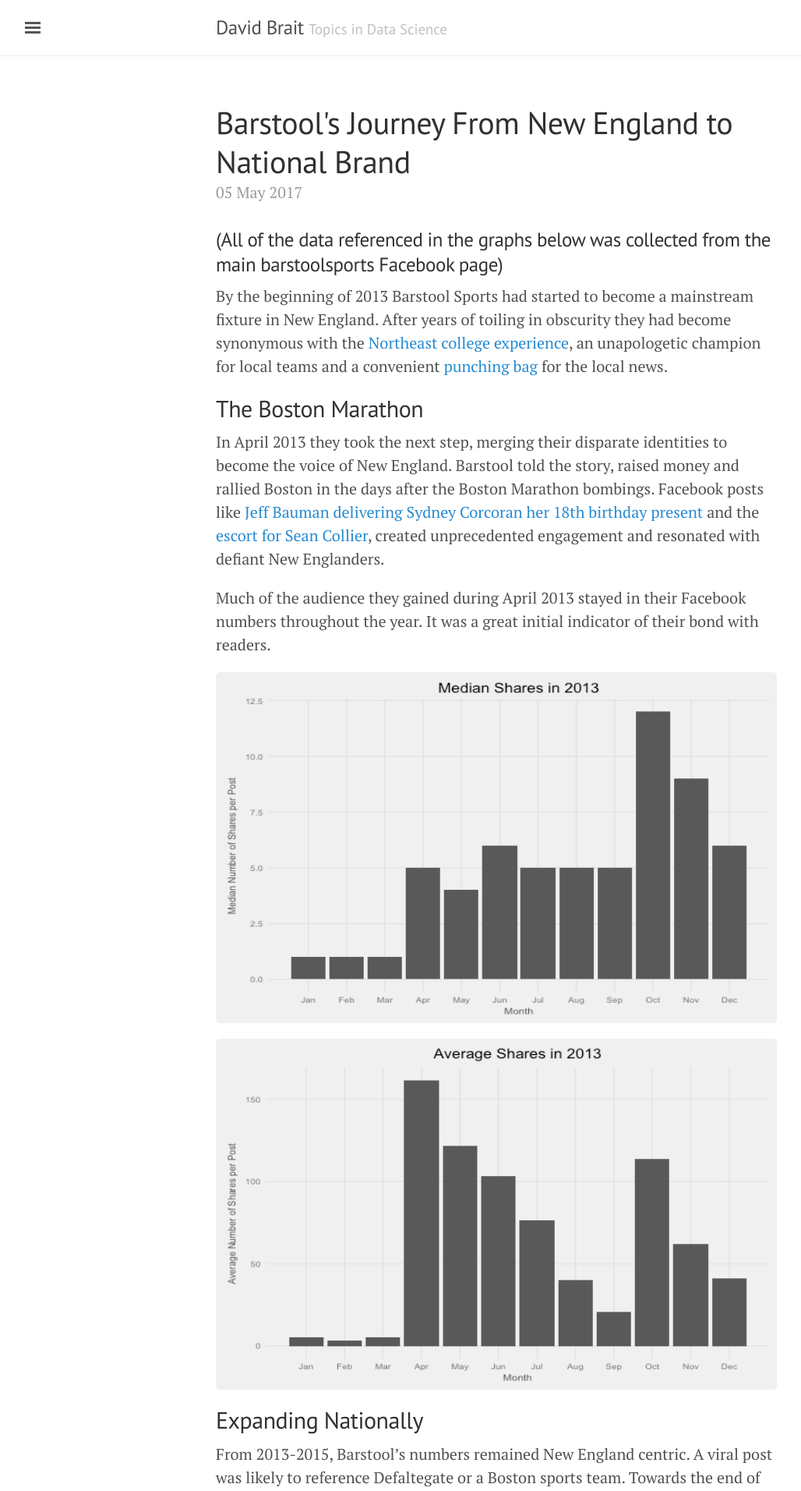
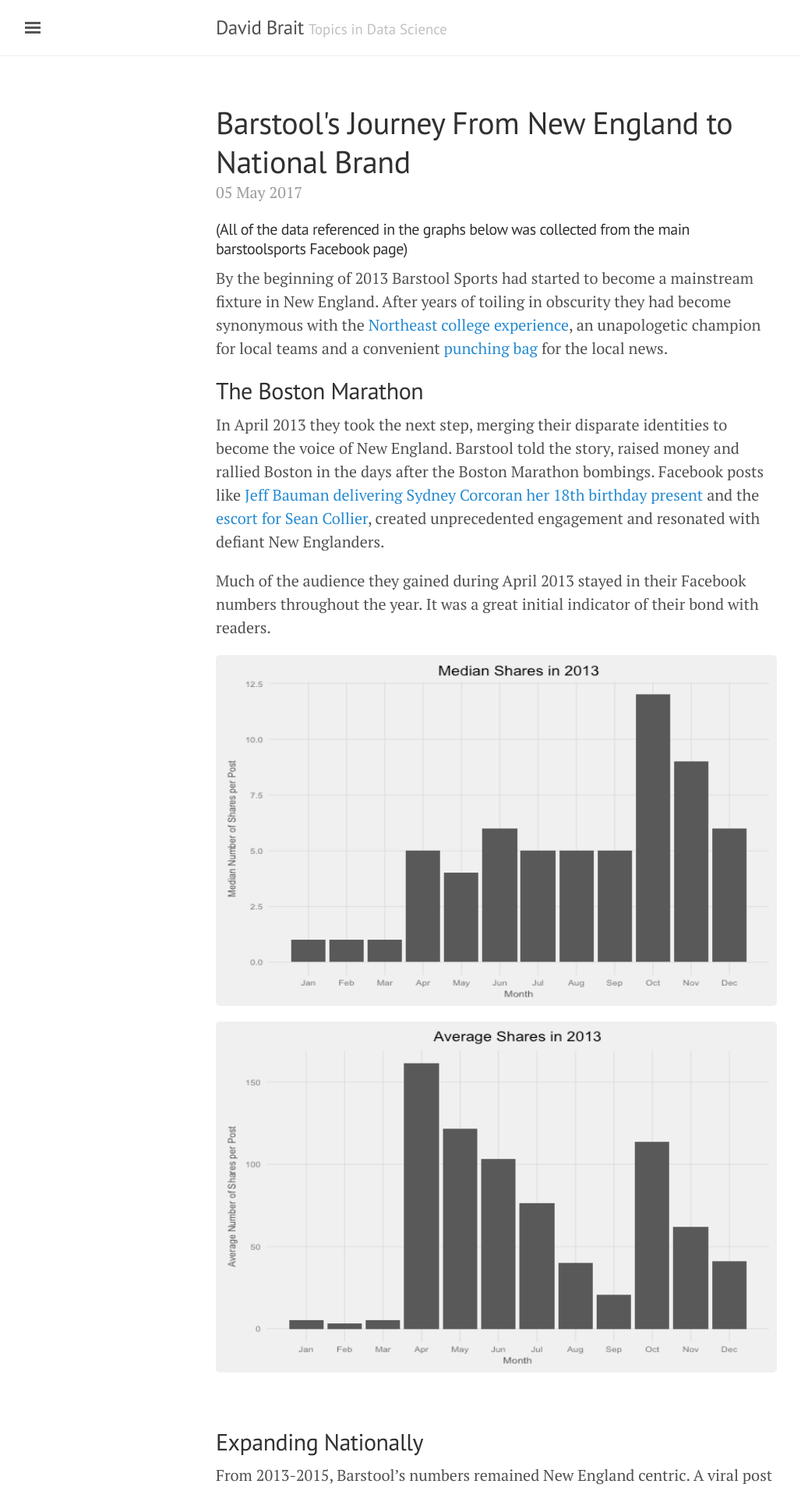
Before and after one commit to dbrait/dbrait-blog, a Jekyll site: the page built from _posts/2017-05-05-Barstool's-Journey-From-New-England-to-National-Brand.md, in a window 1280 px wide. Shown: the top 1912 px of the page at 78% size, without its empty margins (3-1031 px from the left). Built offline with Jekyll 4.4.1, drawn with Linux system fonts in a browser that asks for light colours.

Commit message:
Update 2017-05-05-Barstool's-Journey-From-New-England-to-National-Brand.md

```diff
--- a/_posts/2017-05-05-Barstool's-Journey-From-New-England-to-National-Brand.md
+++ b/_posts/2017-05-05-Barstool's-Journey-From-New-England-to-National-Brand.md
@@ -5,7 +5,7 @@
 date: "Friday, May 5, 2017"
 ---
 
-### (All of the data referenced in the graphs below was collected from the main barstoolsports Facebook page)
+#### (All of the data referenced in the graphs below was collected from the main barstoolsports Facebook page)
 
 By the beginning of 2013 Barstool Sports had started to become a mainstream fixture in New England.  After years of toiling in obscurity they had become synonymous with the <a href="http://www.dailymail.co.uk/news/article-2124843/Blackout-parties-Inside-massive-drink-fueled-raves-attract-students-US.html">Northeast college experience</a>, an unapologetic champion for local teams and a convenient <a href="http://boston.cbslocal.com/2011/08/12/barstool-founder-defends-posting-naked-photos-of-tom-bradys-son/"> punching bag</a> for the local news.
 
@@ -18,12 +18,17 @@
 <img src="{{dbrait.github.io}}/img/med_shares_2013.png" width="900" height="450">
 <img src ="{{dbrait.github.io}}/img/avg_shares_2013.png" width="900" height="450">
 
+&nbsp;
+
 ## Expanding Nationally
 
 From 2013-2015, Barstool's numbers remained New England centric.  A viral post was likely to reference Defaltegate or a Boston sports team.  Towards the end of 2015 this started to change as the numbers slowly built.  November 2015 was the second major inflection point in Barstool's overall Facebook numbers.
 
 <img src="{{dbrait.github.io}}/img/med_shares_2015.png" width="900" height="450">
+&nbsp;
 <img src="{{dbrait.github.io}}/img/avg_shares_2015.png" width="900" height="450">
+
+&nbsp;
 
 As the base expanded nationally, the most shared posts became more diverse, ranging from <a href="https://www.facebook.com/barstoolsports/videos/10153832862622502/">Big Cat watching the Aaron Rodgers Hail Mary with Superfan and Detroit Don</a>, to various <a href="https://www.facebook.com/barstoolsports/videos/10154951512387502/">Bills Mafia videos</a> or a video of <a href="https://www.facebook.com/barstoolsports/videos/10154574992232502/">Rick Flair at a restaurant.</a>
 
@@ -36,6 +41,8 @@
 <img src="{{dbrait.github.io}}/img/med_shares_1617.png" width="900" height="450">
 <img src="{{dbrait.github.io}}/img/avg_shares_1617.png" width="900" height="450">
 
+&nbsp;
+
 If they retain these growth numbers it will be fascinating to watch how it manifests within the product and fan base.
 
 The Chernin acquisition has brought all sorts of smaller changes in promotion and types of content that I will hopefully dive into in a later post.  For now, I thought this was an interesting look into how Barstool has grown over the past five years.  Anybody interested in specific Facebook or Twitter trends please feel free to email me.
```
